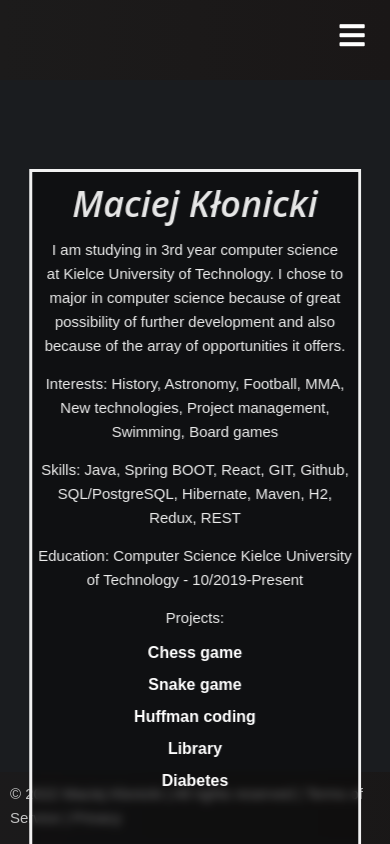
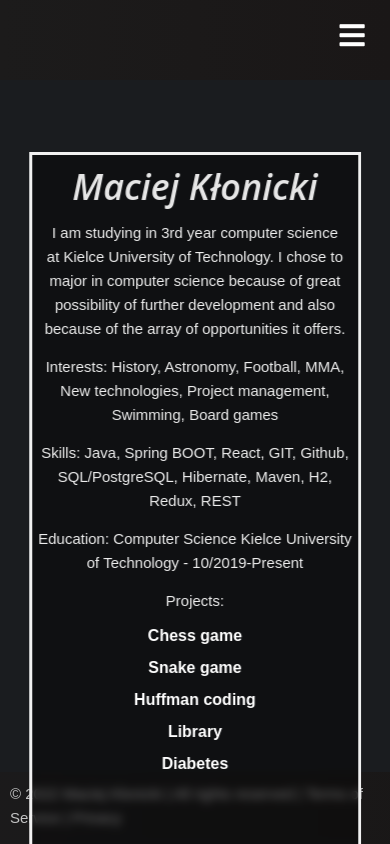
Before and after one commit to MaciejKlonicki/MyPortfolio, a React (Create React App) app: page /aboutme in a window 390 px wide. Shown: the top 844 px of the page. Built offline with nearby package versions, Linux system fonts and the light colour scheme; the HTML template or start-up script is replaced by a standard one.

Commit message:
mobile fix 1.09

```diff
--- a/src/components/aboutMe/Aboutme.css
+++ b/src/components/aboutMe/Aboutme.css
@@ -49,12 +49,12 @@ p {
       font-weight: bold;
       border: 3px solid #f1f1f1;
       position: absolute;
-      top: 70%;
+      top: 68%;
       left: 50%;
       width: 85%;
       height: 100%;
       text-align: center;
       backdrop-filter: blur(5px);
-      bottom: 20px;
+      bottom: 80px;
   }
   }
```
